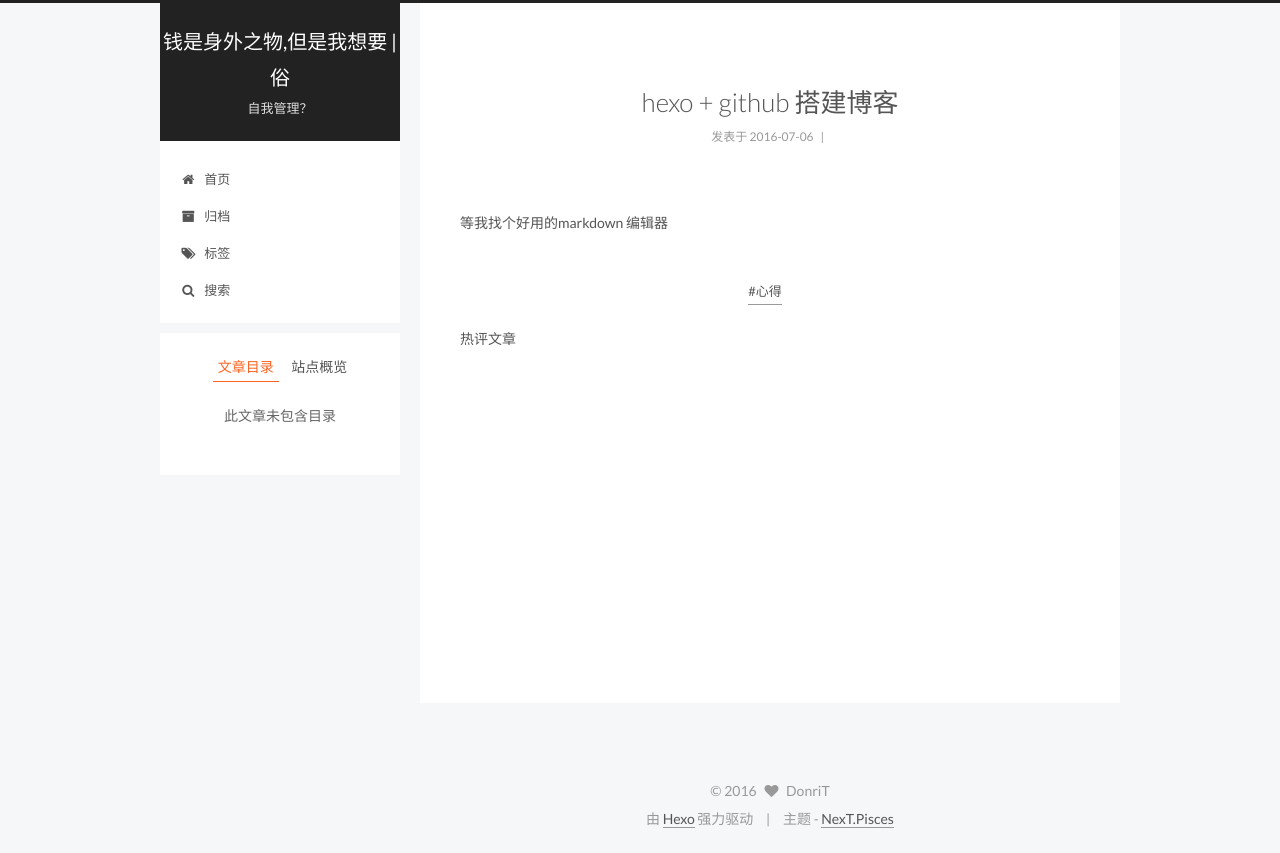
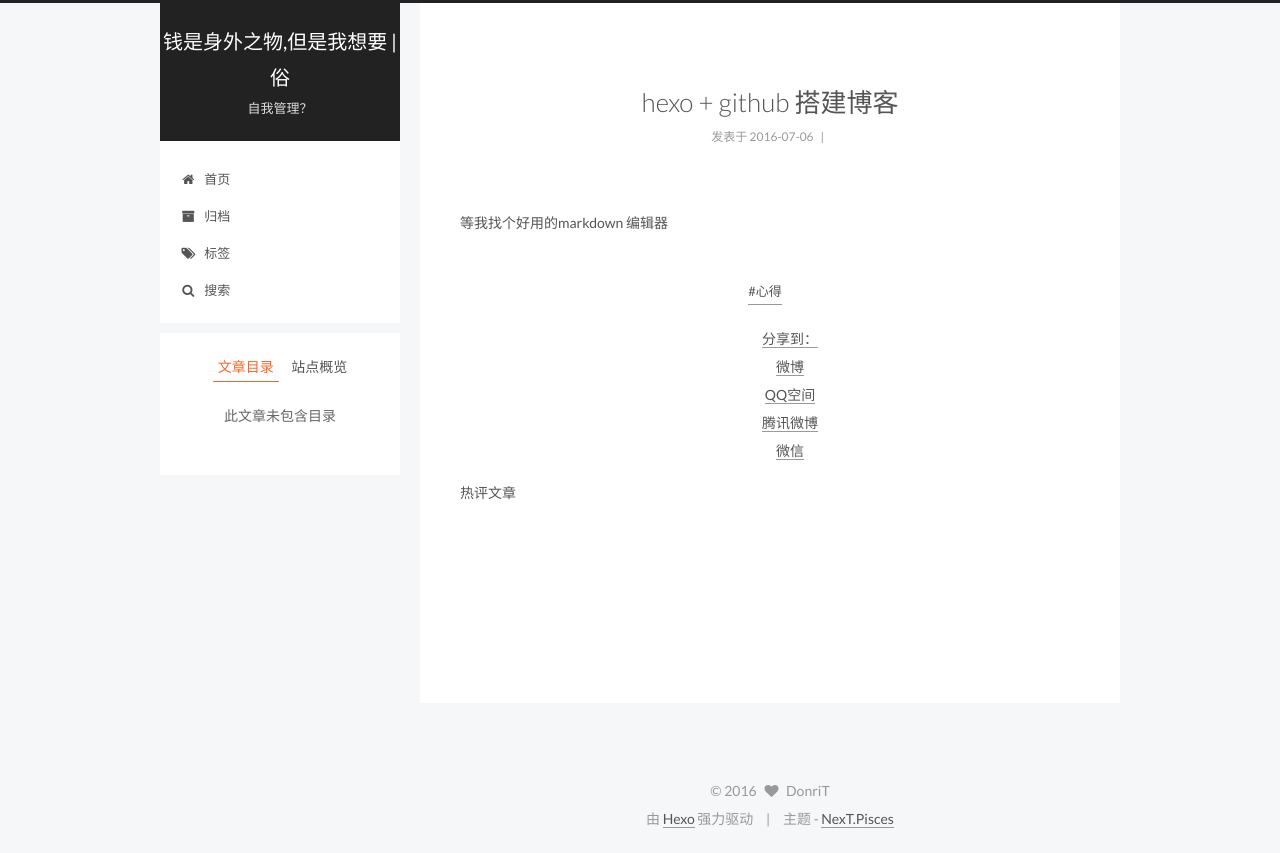
Before and after one commit to wjdq/wjdq.github.io, a plain HTML site: page 2016/07/06/hexo-github-搭建博客/index.html in a window 1280 px wide. Drawn offline with Linux system fonts and the light colour scheme; a script that the page names is missing.

Commit message:
Site updated: 2016-07-06 19:54:48

```diff
--- a/2016/07/06/hexo-github-搭建博客/index.html
+++ b/2016/07/06/hexo-github-搭建博客/index.html
@@ -354,11 +354,24 @@
 
     <div class="post-spread">
 
+        <div class="ds-share flat" data-thread-key="2016/07/06/hexo-github-搭建博客/"
+     data-title="hexo + github 搭建博客"
+     data-content=""
+     data-url="http://yoursite.com/2016/07/06/hexo-github-搭建博客/">
+  <div class="ds-share-inline">
+    <ul  class="ds-share-icons-16">
 
-<script>
-  with(document)0[(getElementsByTagName('head')[0]||body).appendChild(createElement('script')).src='http://bdimg.share.baidu.com/static/api/js/share.js?cdnversion='+~(-new Date()/36e5)];
-</script>
+      <li data-toggle="ds-share-icons-more"><a class="ds-more" href="javascript:void(0);">分享到：</a></li>
+      <li><a class="ds-weibo" href="javascript:void(0);" data-service="weibo">微博</a></li>
+      <li><a class="ds-qzone" href="javascript:void(0);" data-service="qzone">QQ空间</a></li>
+      <li><a class="ds-qqt" href="javascript:void(0);" data-service="qqt">腾讯微博</a></li>
+      <li><a class="ds-wechat" href="javascript:void(0);" data-service="wechat">微信</a></li>
 
+    </ul>
+    <div class="ds-share-icons-more">
+    </div>
+  </div>
+</div>
 
     </div>
   </div>
```
